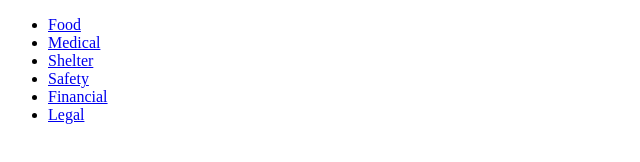
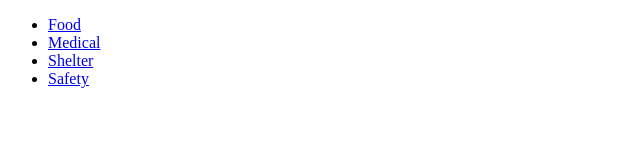
Before and after one commit to rjschodowski/lansing-help-guide, a Gatsby site: page / in a window 1280 px wide. Shown: the whole page, without its empty margins (0-640 px from the left). Built offline with nearby package versions, Linux system fonts and the light colour scheme; Gatsby itself is replaced by a stand-in of ours.

Commit message:
commit on 'main'

```diff
--- a/src/pages/medical.js
+++ b/src/pages/health.js
@@ -1,7 +1,7 @@
 import React from 'react'
 // import Layout from "../components/layout"
 
-const Medical = () => {
+const Health = () => {
     return (
         <div>
             <h1>Medical</h1>
@@ -13,4 +13,4 @@ const Medical = () => {
     )
 }
 
-export default Medical
+export default Health
--- a/src/pages/index.js
+++ b/src/pages/index.js
@@ -9,8 +9,6 @@ const IndexPage = () => {
         <li><Link to="/medical">Medical</Link></li>
         <li><Link to="/shelter">Shelter</Link></li>
         <li><Link to="/safety">Safety</Link></li>
-         <li><Link to="/financial">Financial</Link></li>
-        <li><Link to="/legal">Legal</Link></li>
       </ul>
     </nav>
   )
```
